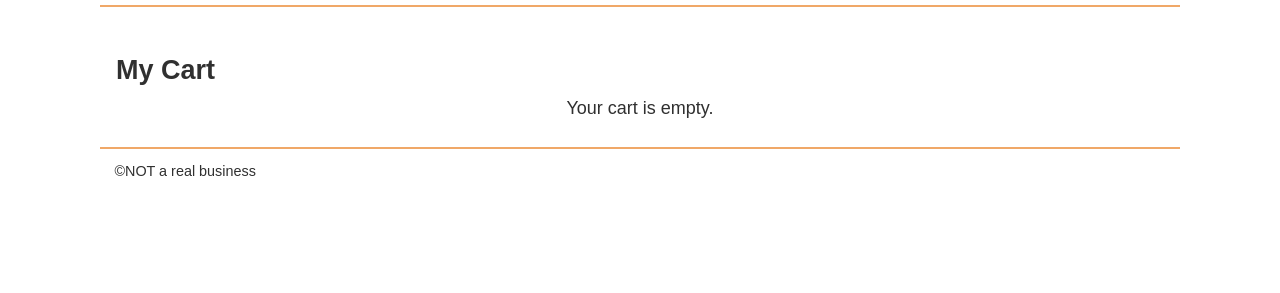
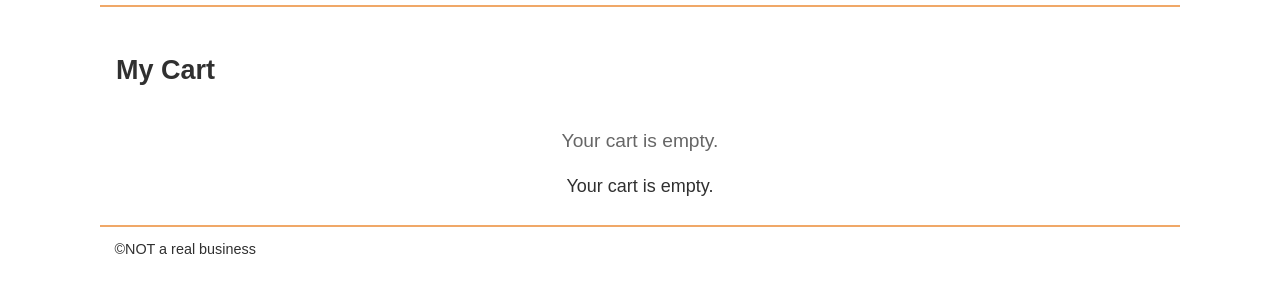
Before and after one commit to sorayaskavinski/WDD330, a website: page src/cart/index.html in a window 1280 px wide. Shown: the part 71-364 px from the top of the page. Drawn offline with Linux system fonts and the light colour scheme.

Commit message:
empty cart

```diff
--- a/src/cart/index.html
+++ b/src/cart/index.html
@@ -58,6 +58,8 @@
       <section class="products">
         <h2>My Cart</h2>
 
+        <p class="empty-cart-message">Your cart is empty.</p>
+
         <ul class="product-list">
           <!-- <li class="cart-card divider">
             <a href="product_pages/marmot-ajax-3.html" class="cart-card__image">
--- a/src/css/style.css
+++ b/src/css/style.css
@@ -241,6 +241,14 @@ button {
   grid-column: 3;
 }
 
+.empty-cart-message {
+  text-align: center;
+  font-size: 1.2rem;
+  color: #666;
+  margin-top: 2rem;
+}
+
+
 @media screen and (min-width: 500px) {
   body {
     max-width: 1080px;
--- a/src/js/cart.js
+++ b/src/js/cart.js
@@ -3,7 +3,7 @@ import { getLocalStorage } from './utils.mjs';
 function renderCartContents() {
   const cartItems = getLocalStorage('so-cart');
 
-  if(!cartItems || cartItems.length === 0){
+  if (!cartItems || cartItems.length === 0) {
     document.querySelector('.product-list').innerHTML = '<p>Your cart is empty.</p>';
     return;
   }
```
